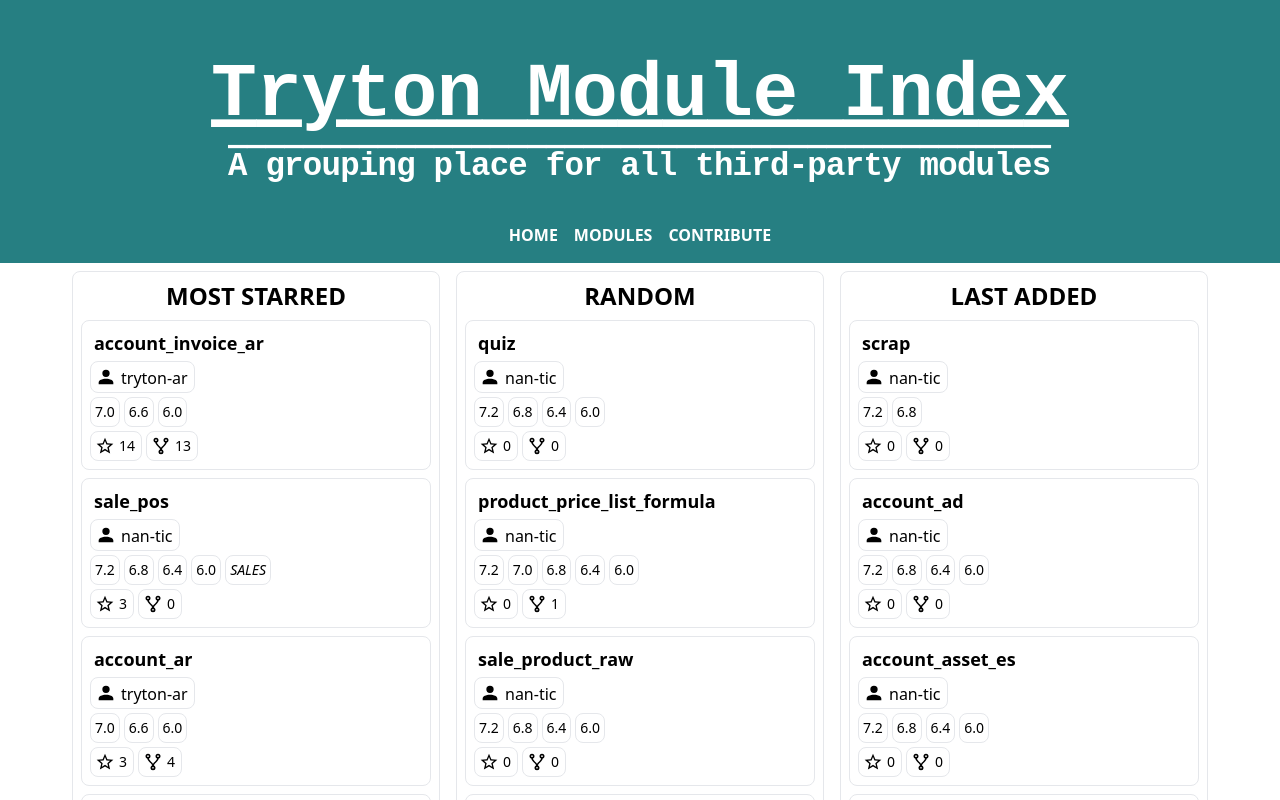
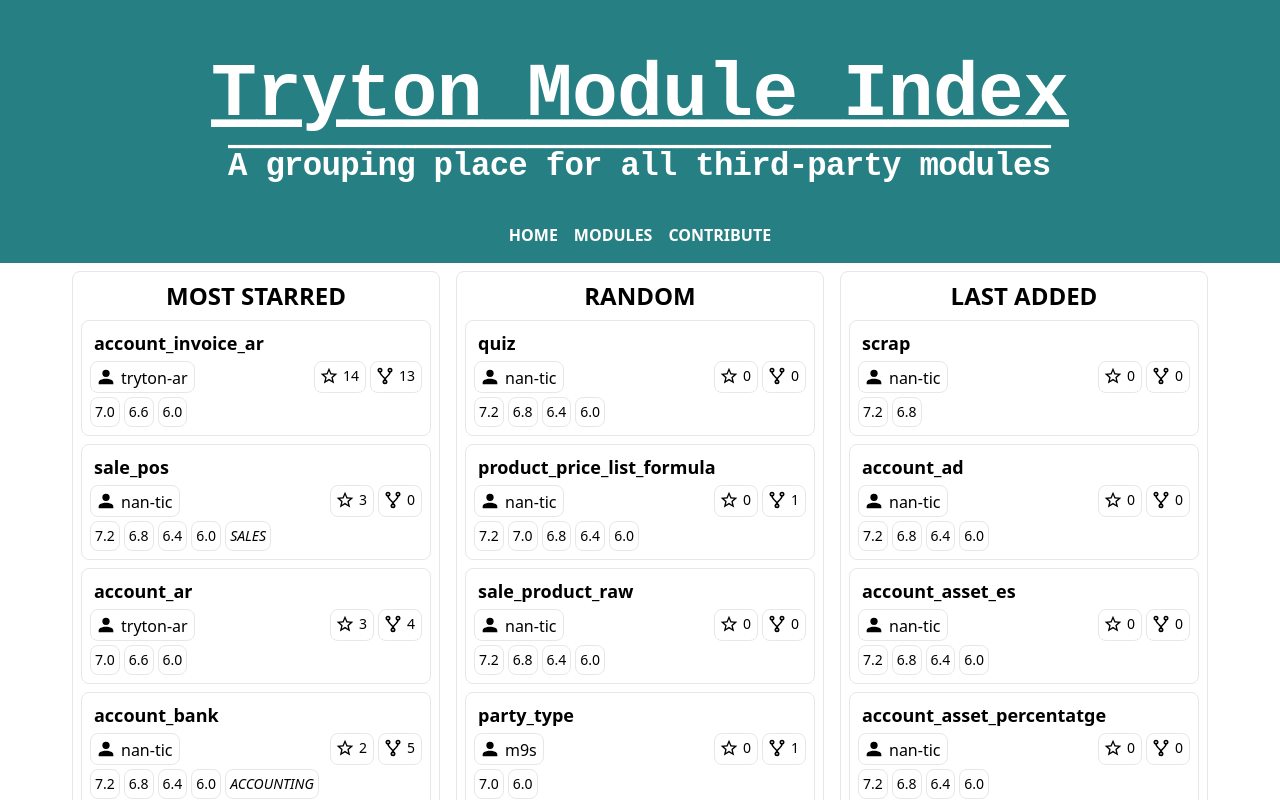
Before and after one commit to tiyujopite/tryton-module-index, a Vue app: page / in a window 1280 px wide. Shown: the top 800 px of the page. Built offline with nearby package versions, Linux system fonts and the light colour scheme.

Commit message:
Reduce a row in the component card [skip ci]

```diff
--- a/src/components/Card.vue
+++ b/src/components/Card.vue
@@ -20,10 +20,20 @@ export default {
   <router-link class="w-full block rounded-lg border border-gray-200 p-2 hover:bg-gray-50 hover:cursor-pointer"
   :to="`/module?author=${author}&name=${name}`">
     <h5 class="text-lg pl-1 font-bold break-all">{{ name }}</h5>
-    <div class="flex mt-1">
+    <div class="flex flex-wrap mt-1 gap-1">
       <div class="flex gap-1 rounded-lg border border-gray-200 p-1 pr-1.5 h-8 break-keep bg-white" title="Author">
         <svg xmlns="http://www.w3.org/2000/svg" viewBox="0 0 24 24"><title>Author</title><path d="M12,4A4,4 0 0,1 16,8A4,4 0 0,1 12,12A4,4 0 0,1 8,8A4,4 0 0,1 12,4M12,14C16.42,14 20,15.79 20,18V20H4V18C4,15.79 7.58,14 12,14Z" /></svg>
         <span>{{ author }}</span>
+      </div>
+      <div class="flex gap-1 text-sm ml-auto">
+        <div class="flex gap-1 rounded-lg border border-gray-200 p-1 pr-1.5 bg-white">
+          <svg class="h-5" xmlns="http://www.w3.org/2000/svg" viewBox="0 0 24 24"><title>Stars</title><path d="M12,15.39L8.24,17.66L9.23,13.38L5.91,10.5L10.29,10.13L12,6.09L13.71,10.13L18.09,10.5L14.77,13.38L15.76,17.66M22,9.24L14.81,8.63L12,2L9.19,8.63L2,9.24L7.45,13.97L5.82,21L12,17.27L18.18,21L16.54,13.97L22,9.24Z" /></svg>
+          <span>{{ stars }}</span>
+        </div>
+        <div class="flex gap-1 rounded-lg border border-gray-200 p-1 pr-1.5 bg-white">
+          <svg class="h-5" xmlns="http://www.w3.org/2000/svg" viewBox="0 0 24 24"><title>Forks</title><path d="M6,2A3,3 0 0,1 9,5C9,6.28 8.19,7.38 7.06,7.81C7.15,8.27 7.39,8.83 8,9.63C9,10.92 11,12.83 12,14.17C13,12.83 15,10.92 16,9.63C16.61,8.83 16.85,8.27 16.94,7.81C15.81,7.38 15,6.28 15,5A3,3 0 0,1 18,2A3,3 0 0,1 21,5C21,6.32 20.14,7.45 18.95,7.85C18.87,8.37 18.64,9 18,9.83C17,11.17 15,13.08 14,14.38C13.39,15.17 13.15,15.73 13.06,16.19C14.19,16.62 15,17.72 15,19A3,3 0 0,1 12,22A3,3 0 0,1 9,19C9,17.72 9.81,16.62 10.94,16.19C10.85,15.73 10.61,15.17 10,14.38C9,13.08 7,11.17 6,9.83C5.36,9 5.13,8.37 5.05,7.85C3.86,7.45 3,6.32 3,5A3,3 0 0,1 6,2M6,4A1,1 0 0,0 5,5A1,1 0 0,0 6,6A1,1 0 0,0 7,5A1,1 0 0,0 6,4M18,4A1,1 0 0,0 17,5A1,1 0 0,0 18,6A1,1 0 0,0 19,5A1,1 0 0,0 18,4M12,18A1,1 0 0,0 11,19A1,1 0 0,0 12,20A1,1 0 0,0 13,19A1,1 0 0,0 12,18Z" /></svg>
+          <span>{{ forks }}</span>
+        </div>
       </div>
     </div>
     <div class="flex gap-1 mt-1 text-sm flex-wrap">
@@ -39,16 +49,6 @@ export default {
         </div>
       </template>
     </div>
-    <div class="flex gap-1 mt-1 text-sm">
-      <div class="flex gap-1 rounded-lg border border-gray-200 p-1 pr-1.5 bg-white">
-        <svg class="h-5" xmlns="http://www.w3.org/2000/svg" viewBox="0 0 24 24"><title>Stars</title><path d="M12,15.39L8.24,17.66L9.23,13.38L5.91,10.5L10.29,10.13L12,6.09L13.71,10.13L18.09,10.5L14.77,13.38L15.76,17.66M22,9.24L14.81,8.63L12,2L9.19,8.63L2,9.24L7.45,13.97L5.82,21L12,17.27L18.18,21L16.54,13.97L22,9.24Z" /></svg>
-        <span>{{ stars }}</span>
-      </div>
-      <div class="flex gap-1 rounded-lg border border-gray-200 p-1 pr-1.5 bg-white">
-        <svg class="h-5" xmlns="http://www.w3.org/2000/svg" viewBox="0 0 24 24"><title>Forks</title><path d="M6,2A3,3 0 0,1 9,5C9,6.28 8.19,7.38 7.06,7.81C7.15,8.27 7.39,8.83 8,9.63C9,10.92 11,12.83 12,14.17C13,12.83 15,10.92 16,9.63C16.61,8.83 16.85,8.27 16.94,7.81C15.81,7.38 15,6.28 15,5A3,3 0 0,1 18,2A3,3 0 0,1 21,5C21,6.32 20.14,7.45 18.95,7.85C18.87,8.37 18.64,9 18,9.83C17,11.17 15,13.08 14,14.38C13.39,15.17 13.15,15.73 13.06,16.19C14.19,16.62 15,17.72 15,19A3,3 0 0,1 12,22A3,3 0 0,1 9,19C9,17.72 9.81,16.62 10.94,16.19C10.85,15.73 10.61,15.17 10,14.38C9,13.08 7,11.17 6,9.83C5.36,9 5.13,8.37 5.05,7.85C3.86,7.45 3,6.32 3,5A3,3 0 0,1 6,2M6,4A1,1 0 0,0 5,5A1,1 0 0,0 6,6A1,1 0 0,0 7,5A1,1 0 0,0 6,4M18,4A1,1 0 0,0 17,5A1,1 0 0,0 18,6A1,1 0 0,0 19,5A1,1 0 0,0 18,4M12,18A1,1 0 0,0 11,19A1,1 0 0,0 12,20A1,1 0 0,0 13,19A1,1 0 0,0 12,18Z" /></svg>
-        <span>{{ forks }}</span>
-      </div>
-    </div>
   </router-link>
 </template>
 
```
